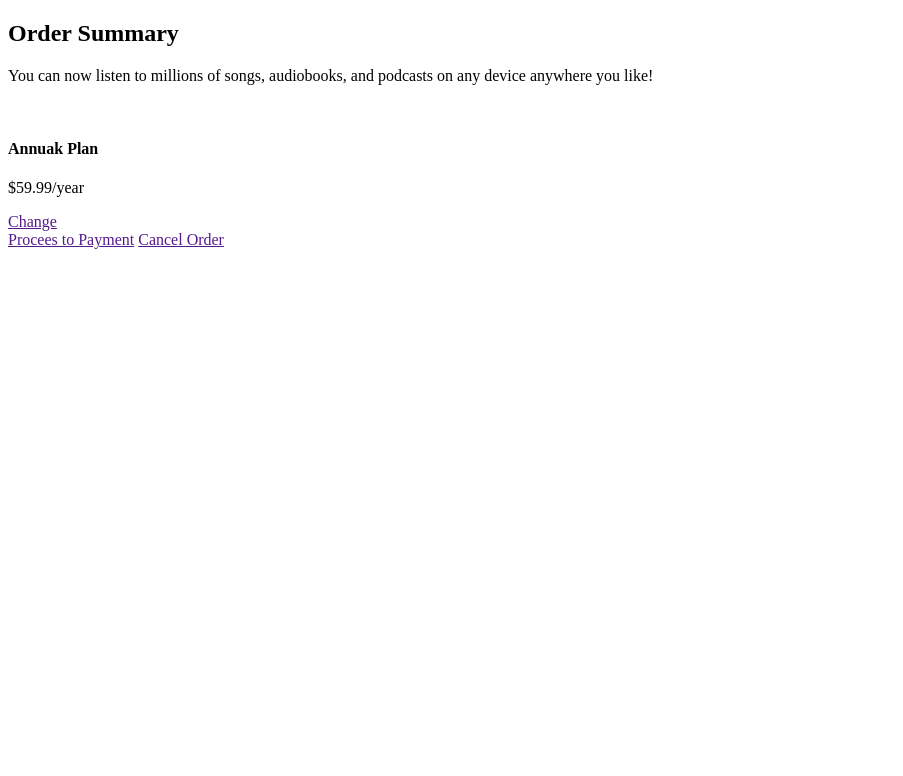
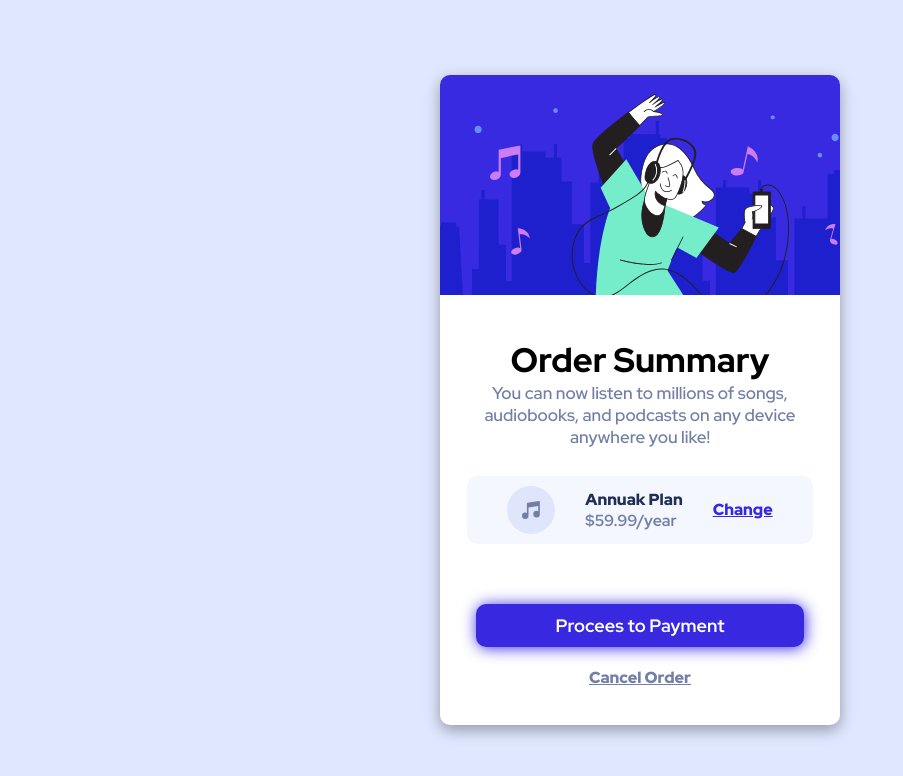
Before and after one commit to Railapa/ex-card-music, a plain HTML site: page index.html in a window 1280 px wide. Shown: the whole page, without its empty margins (0-903 px from the left). Drawn offline with Linux system fonts and the light colour scheme; the site is published under a folder, as on GitHub Pages, so addresses that start at the root find nothing.

Commit message:
card atualizado

```diff
--- a/css/style.css
+++ b/css/style.css
@@ -25,7 +25,7 @@ body{
     background-color: #fff;
     box-shadow: rgba(0, 0, 0, 0.35) 0px 5px 15px;
     border-radius: 10px;
-    background-image: url(/images/illustration-hero.svg);
+    background-image: url(../images/illustration-hero.svg);
     background-repeat: no-repeat;
 }
 
--- a/index.html
+++ b/index.html
@@ -4,7 +4,7 @@
     <meta charset="UTF-8">
     <meta name="viewport" content="width=device-width, initial-scale=1.0">
     <title>Desafio 8</title>
-    <link rel="stylesheet" href="/css/style.css">
+    <link rel="stylesheet" href="./css/style.css">
 </head>
 <body>
     <article class="card">
@@ -13,7 +13,7 @@
             <p>You can now listen to millions of songs, audiobooks, and podcasts on any device anywhere you like!</p>
         </div>
         <div class="music">
-            <img src="/images/icon-music.svg" alt="">
+            <img src="./images/icon-music.svg" alt="">
             <div class="anual-plan">
                 <h4>Annuak Plan</h4>
                 <p>$59.99/year</p>
```
